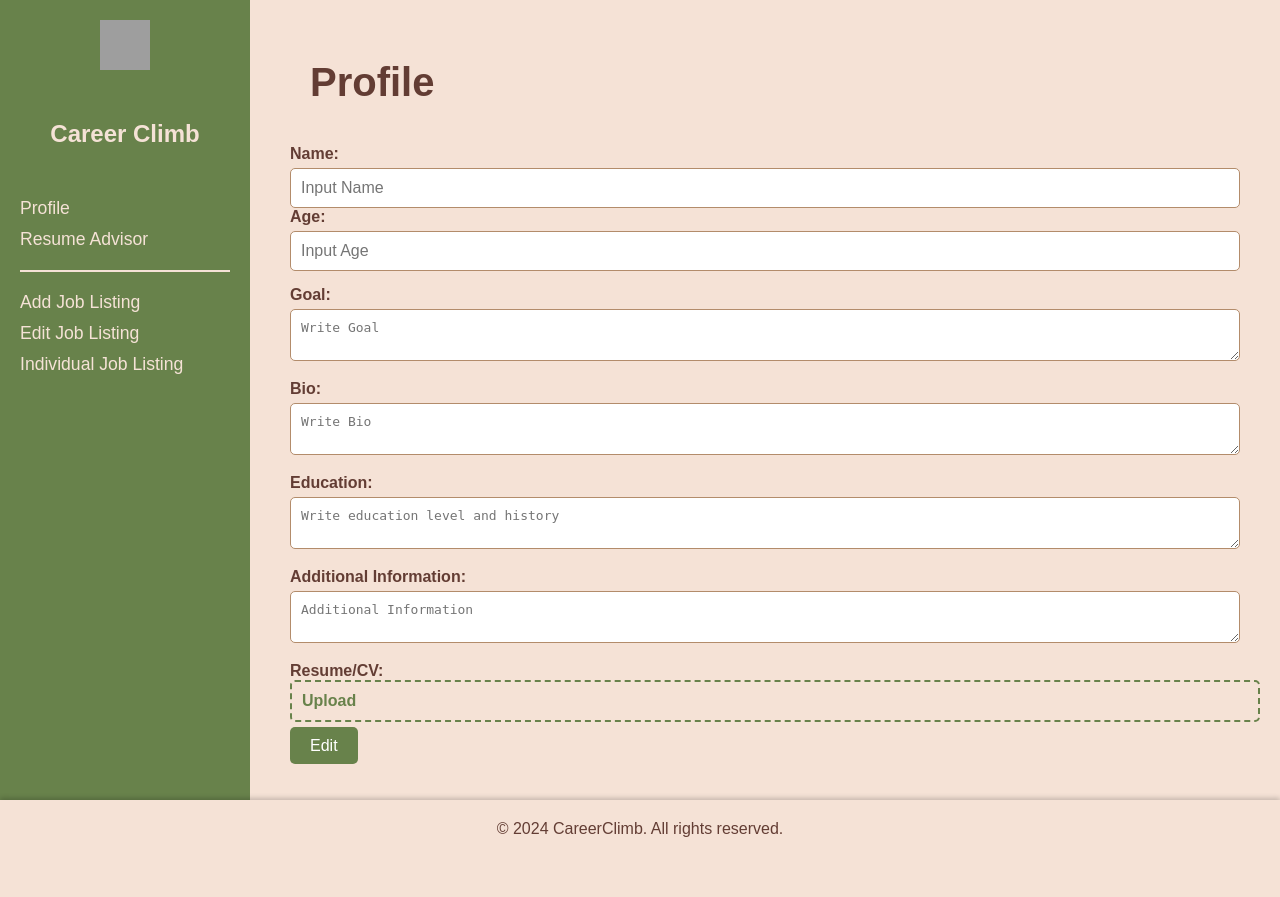
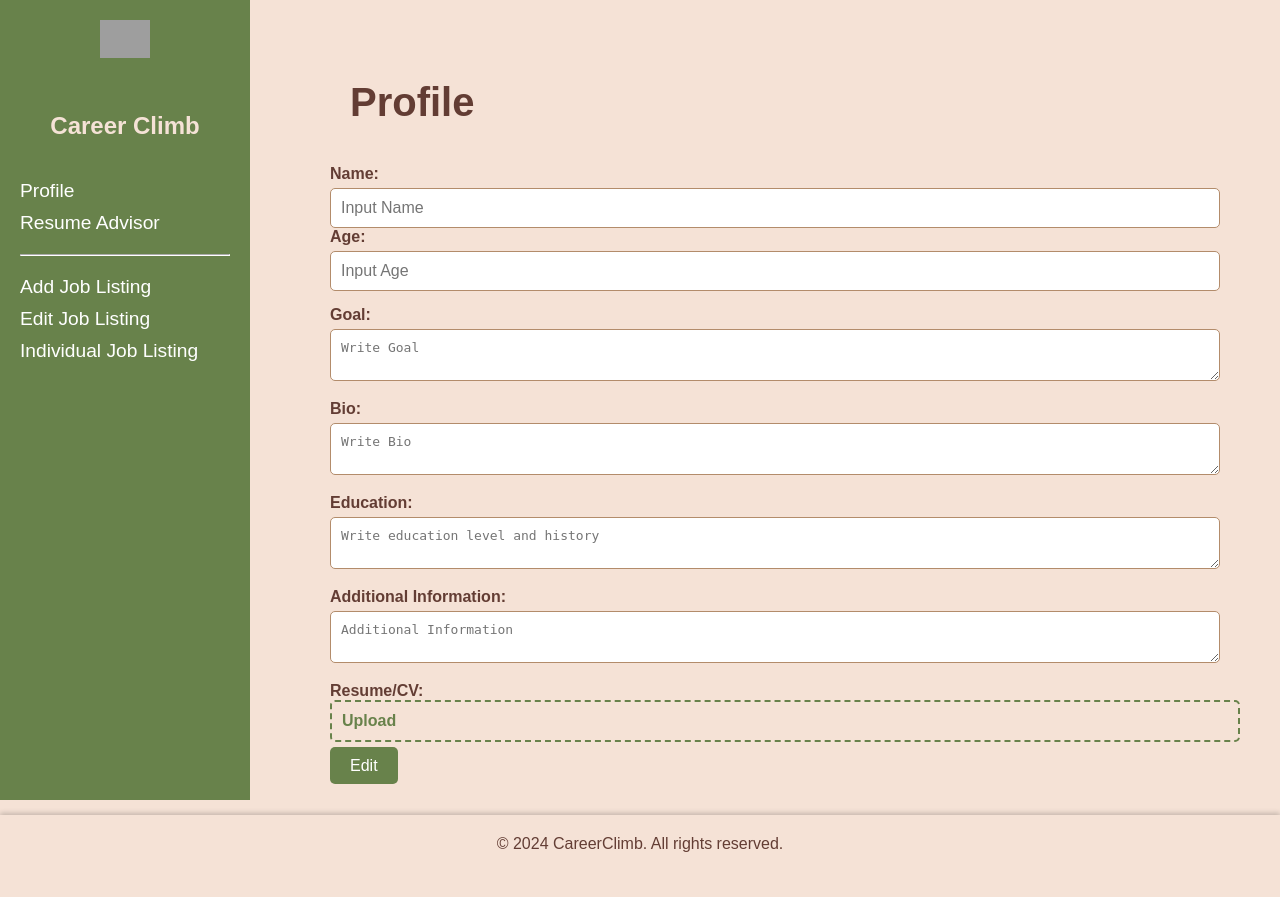
Before and after one commit to apandamedic/CareerClimb, a Django app: page /profile/ in a window 1280 px wide. Before the commit the page ends 837 px from the top, so only its background shows below. Run offline with Django 5.2, Linux system fonts and the light colour scheme; grey boxes are pictures that could not be loaded.

Commit message:
created navbar and fixed profile to match

```diff
--- a/myapp/static/css/styles.css
+++ b/myapp/static/css/styles.css
@@ -49,29 +49,69 @@ p {
 
 /* Navbar Styling */
 
-.container {
-    display: flex;                   /* Use flexbox to align sidebar and profile */
-    height: 100vh;                   /* Full height for sidebar */
-    align-items: flex-start;         /* Align items to the top */
+.navbar {
+    width: 250px;
+    background-color: #68824b;
+    position: fixed;
+    height: 100%;
+    top: 0;
+    left: 0;
+    padding: 20px;
+    color: white;
 }
 
+.navbar .logo {
+    text-align: center;
+    margin-bottom: 20px;
+}
+
+.navbar .logo img {
+    max-width: 80%;
+    margin-bottom: 10px;
+}
+
+.navbar h1 {
+    color: white;
+    font-size: 1.5em;
+}
+
+.navbar .nav-links {
+    list-style-type: none;
+    padding: 0;
+}
+
+.navbar .nav-links li {
+    margin-bottom: 10px;
+}
+
+.navbar .nav-links li a {
+    text-decoration: none;
+    color: white;
+    font-size: 1.2em;
+}
+
+.navbar .nav-links li a:hover {
+    text-decoration: underline;
+}
+
+.navbar hr {
+    margin: 20px 0;
+    border-color: #fff;
+}
+
+/* Sidebar Styling */
 .sidebar {
     width: 250px;
     background-color: #68824b;
     padding: 20px;
     min-height: 100vh;
-}
-
-.logo {
     display: flex;
     flex-direction: column;
-    align-items: center;
-    margin-bottom: 30px;
+    justify-content: flex-start;
 }
 
 .logo img {
     width: 50px;
-    height: 50px;
     margin-bottom: 10px;
 }
 
@@ -103,6 +143,11 @@ p {
 /*******************************************************************/
 
 /* Profile Styling */
+.container {
+    margin-left: 270px; /* Leave space for the sidebar */
+    padding: 20px;
+}
+
 .profile {
     flex: 1;
     padding: 20px;
--- /dev/null
+++ b/myapp/templates/navbar.html
@@ -0,0 +1,15 @@
+{% load static %}
+<nav class="navbar">
+    <div class="logo">
+        <img src="{% static 'images/logo.png' %}" alt="Career Climb Logo">
+        <h1>Career Climb</h1>
+    </div>
+    <ul class="nav-links">
+        <li><a href="{% url 'profile' %}">Profile</a></li>
+        <li><a href="{% url 'resume_advisor' %}">Resume Advisor</a></li>
+        <hr>
+        <li><a href="{% url 'add_job' %}">Add Job Listing</a></li>
+        <li><a href="{% url 'edit_job' %}">Edit Job Listing</a></li>
+        <li><a href="{% url 'individual_job' %}">Individual Job Listing</a></li>
+    </ul>
+</nav>
--- a/myapp/templates/profile.html
+++ b/myapp/templates/profile.html
@@ -1,36 +1,16 @@
 {% load static %}
-
 <!DOCTYPE html>
 <html lang="en">
 <head>
     <meta charset="UTF-8">
     <meta name="viewport" content="width=device-width, initial-scale=1.0">
     <title>CareerClimb Profile</title>
-    {% load static %}
     <link rel="stylesheet" href="{% static 'css/styles.css' %}">
 </head>
 <body>
     <div class="container">
-
-        <!-- Sidebar Section -->
-        <aside class="sidebar">
-            <div class="logo">
-                <img src="{% static 'images/logo.png' %}" alt="Career Climb Logo">
-                <h1>Career Climb</h1>
-            </div>
-            <nav class="nav">
-                <ul>
-                    <li><a href="{% url 'profile' %}">Profile</a></li>
-                    <li><a href="{% url 'resume_advisor' %}">Resume Advisor</a></li>
-                </ul>
-                <hr>
-                <ul>
-                    <li><a href="{% url 'add_job' %}">Add Job Listing</a></li>
-                    <li><a href="{% url 'edit_job' %}">Edit Job Listing</a></li>
-                    <li><a href="{% url 'individual_job' %}">Individual Job Listing</a></li>
-                </ul>
-            </nav>
-        </aside>
+        <!-- Include the Navbar -->
+        {% include 'navbar.html' %}
 
         <!-- Profile Form Section -->
         <main class="profile">
@@ -68,13 +48,11 @@
                 <p1-button type="submit">Edit</p1-button>
             </form>
         </main>
-
     </div>
 
     <!-- Footer Section -->
     <footer class="footer">
         <p>&copy; <span id="2024">2024</span> CareerClimb. All rights reserved.</p>
     </footer>
-
 </body>
 </html>
--- a/myapp/urls.py
+++ b/myapp/urls.py
@@ -1,18 +1,15 @@
 from django.urls import path
-from django.shortcuts import redirect
 from . import views
 
 urlpatterns = [
-    path('', lambda request: redirect('profile/')),  # Redirect root to profile
-    path('profile/', views.profile, name='profile'),  # Profile page URL
-    path('add-job/', views.add_job_listing, name='add_job'),
-
-    # Edit job listing page URL
-    path('edit-job/', views.edit_job_listing, name='edit_job'),
-
-    # Individual job listing page URL
-    path('job/', views.individual_job_listing, name='individual_job'),
-
-    # Resume advisor page URL
+    path('profile/', views.profile, name='profile'),
     path('resume-advisor/', views.resume_advisor, name='resume_advisor'),
+    path('addJobListing/', views.add_job, name='add_job'),  # Add Job URL
+    path('editJobListing/', views.edit_job, name='edit_job'),  # Edit Job URL
+    path('individualJobListing/', views.individual_job, name='individual_job'),  # Individual Job Listing URL
+    # Comment these out until the views are created
+    # path('wishlist/', views.wishlist, name='wishlist'),
+    # path('applied/', views.applied, name='applied'),
+    # path('interviewing/', views.interviewing, name='interviewing'),
+    # path('offer/', views.offer, name='offer'),
 ]
--- a/myapp/views.py
+++ b/myapp/views.py
@@ -7,18 +7,21 @@ def profile(request):
 def room(request):
     return HttpResponse('Room')
 
-# Add job listing view
-def add_job_listing(request):
+def add_job(request):
     return render(request, 'addJobListing.html')
 
-# Edit job listing view
-def edit_job_listing(request):
+def edit_job(request):
     return render(request, 'editJobListing.html')
 
-# Individual job listing view
-def individual_job_listing(request):
+def individual_job(request):
     return render(request, 'individualJobListing.html')
 
-# Resume advisor view
 def resume_advisor(request):
     return render(request, 'ResumeAdvisor.html')
+
+# Uncomment these when you are ready to use them
+# def interviewing(request):
+#     return render(request, 'interviewing.html')
+
+# def offer(request):
+#     return render(request, 'offer.html')
```
